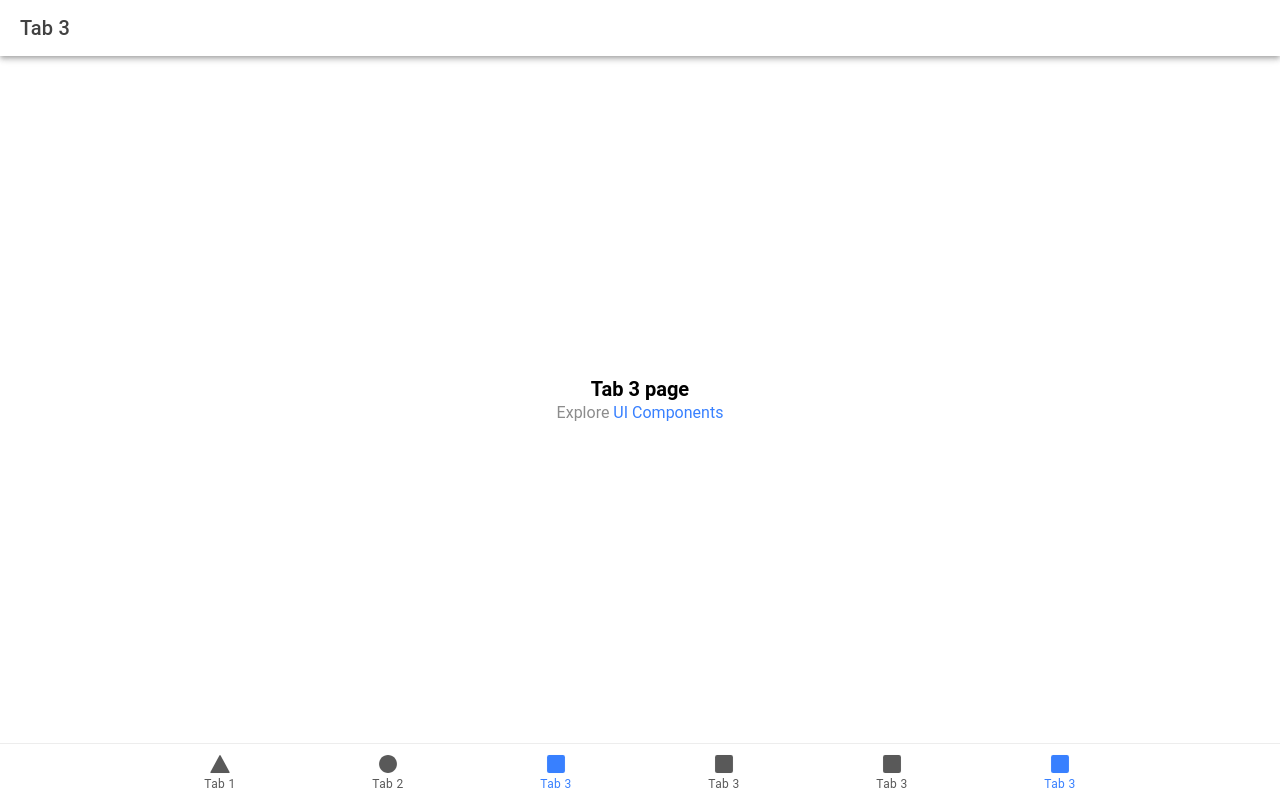
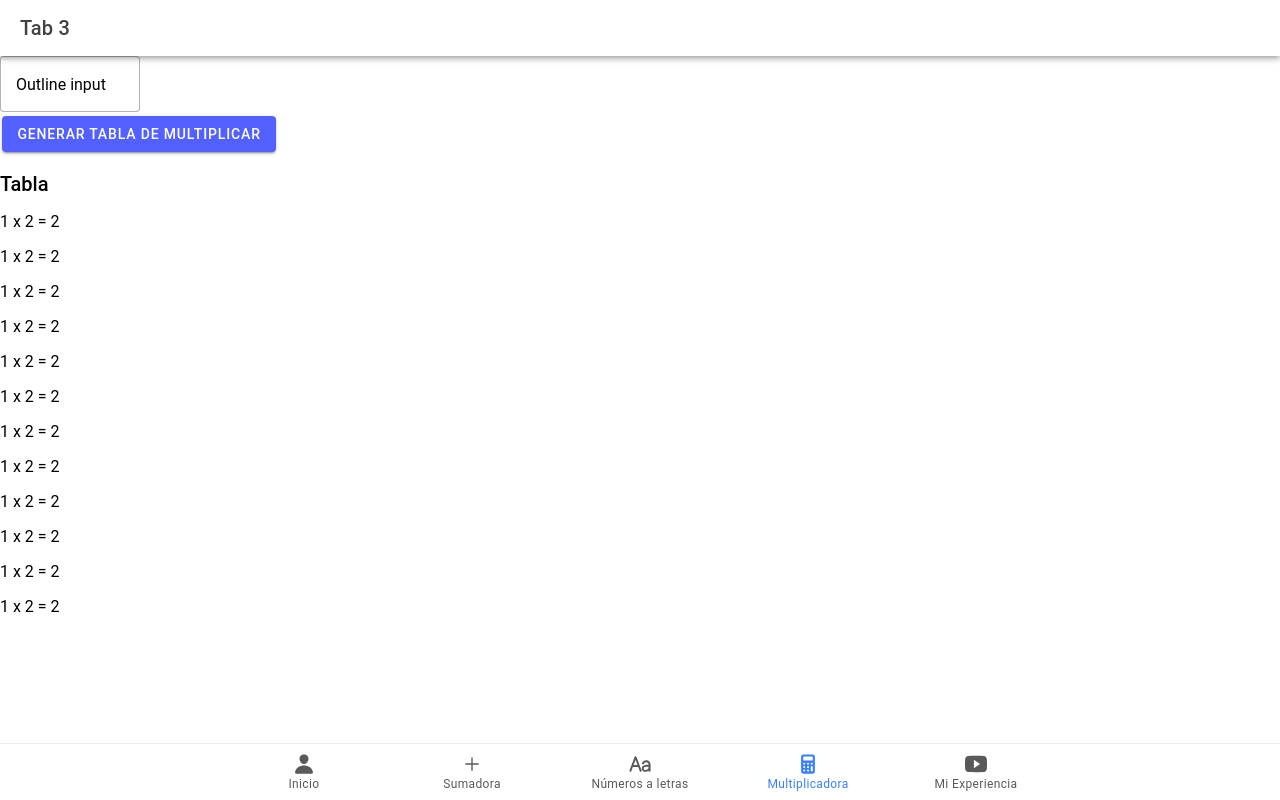
Before and after one commit to crisandev/ionic-first-app, a React (Vite) app: page /multiply in a window 1280 px wide. Built offline with nearby package versions, Linux system fonts and the light colour scheme.

Commit message:
components home, adding, multiply and numberstoletters made

```diff
--- a/src/App.tsx
+++ b/src/App.tsx
@@ -1,7 +1,7 @@
 import { Redirect, Route } from "react-router-dom";
 import { IonApp, IonIcon, IonLabel, IonRouterOutlet, IonTabBar, IonTabButton, IonTabs, setupIonicReact } from "@ionic/react";
 import { IonReactRouter } from "@ionic/react-router";
-import { ellipse, square, triangle } from "ionicons/icons";
+import { calculator, logoYoutube, person, add, text } from "ionicons/icons";
 import Home from "./pages/Home/Home";
 import Adding from "./pages/Adding/Adding";
 import NumbersToLetters from "./pages/NumberToLetters/NumberToLetters";
@@ -55,28 +55,24 @@ const App: React.FC = () => (
         </IonRouterOutlet>
         <IonTabBar slot="bottom">
           <IonTabButton tab="home" href="/home">
-            <IonIcon aria-hidden="true" icon={triangle} />
-            <IonLabel>Tab 1</IonLabel>
+            <IonIcon aria-hidden="true" icon={person} />
+            <IonLabel>Inicio</IonLabel>
           </IonTabButton>
           <IonTabButton tab="adding" href="/adding">
-            <IonIcon aria-hidden="false" icon={ellipse} />
-            <IonLabel>Tab 2</IonLabel>
+            <IonIcon aria-hidden="false" icon={add} />
+            <IonLabel>Sumadora</IonLabel>
+          </IonTabButton>
+          <IonTabButton tab="numbers-to-letters" href="/number-to-letters">
+            <IonIcon aria-hidden="true" icon={text} />
+            <IonLabel>Números a letras</IonLabel>
           </IonTabButton>
           <IonTabButton tab="multiply" href="/multiply">
-            <IonIcon aria-hidden="false" icon={square} />
-            <IonLabel>Tab 3</IonLabel>
-          </IonTabButton>
-          <IonTabButton tab="numbers-to-letters" href="/number-to-letters">
-            <IonIcon aria-hidden="true" icon={square} />
-            <IonLabel>Tab 3</IonLabel>
+            <IonIcon aria-hidden="false" icon={calculator} />
+            <IonLabel>Multiplicadora</IonLabel>
           </IonTabButton>
           <IonTabButton tab="personal-experience" href="/personal-experience">
-            <IonIcon aria-hidden="true" icon={square} />
-            <IonLabel>Tab 3</IonLabel>
-          </IonTabButton>
-          <IonTabButton tab="multiply" href="/multiply">
-            <IonIcon aria-hidden="true" icon={square} />
-            <IonLabel>Tab 3</IonLabel>
+            <IonIcon aria-hidden="true" icon={logoYoutube} />
+            <IonLabel>Mi Experiencia</IonLabel>
           </IonTabButton>
         </IonTabBar>
       </IonTabs>
--- /dev/null
+++ b/src/components/Modal.css
@@ -0,0 +1,15 @@
+ion-modal#example-modal {
+  --height: 50%;
+  --border-radius: 16px;
+  --box-shadow: 0 10px 15px -3px rgb(0 0 0 / 0.1), 0 4px 6px -4px rgb(0 0 0 / 0.1);
+}
+
+ion-modal#example-modal::part(backdrop) {
+  background: rgba(209, 213, 219);
+  opacity: 1;
+}
+
+ion-modal#example-modal ion-toolbar {
+  --background: rgb(14 116 144);
+  --color: white;
+}
--- /dev/null
+++ b/src/components/Modal.tsx
@@ -0,0 +1,79 @@
+import React, { useRef } from "react";
+import { IonButtons, IonButton, IonModal, IonHeader, IonContent, IonToolbar, IonTitle, IonPage, IonList, IonItem, IonLabel, IonAvatar, IonImg } from "@ionic/react";
+
+import "./Modal.css";
+
+function Example() {
+  const modal = useRef<HTMLIonModalElement>(null);
+
+  function dismiss() {
+    modal.current?.dismiss();
+  }
+
+  return (
+    <IonPage>
+      <IonHeader>
+        <IonToolbar>
+          <IonTitle>App</IonTitle>
+        </IonToolbar>
+      </IonHeader>
+      <IonContent className="ion-padding">
+        <IonButton id="open-modal" expand="block">
+          Open Modal
+        </IonButton>
+        <IonModal id="example-modal" ref={modal} trigger="open-modal">
+          <IonContent>
+            <IonToolbar>
+              <IonTitle>Modal</IonTitle>
+              <IonButtons slot="end">
+                <IonButton color="light" onClick={() => dismiss()}>
+                  Close
+                </IonButton>
+              </IonButtons>
+            </IonToolbar>
+            <IonList>
+              <IonItem>
+                <IonAvatar slot="start">
+                  <IonImg src="https://i.pravatar.cc/300?u=b" />
+                </IonAvatar>
+                <IonLabel>
+                  <h2>Connor Smith</h2>
+                  <p>Sales Rep</p>
+                </IonLabel>
+              </IonItem>
+              <IonItem>
+                <IonAvatar slot="start">
+                  <IonImg src="https://i.pravatar.cc/300?u=a" />
+                </IonAvatar>
+                <IonLabel>
+                  <h2>Daniel Smith</h2>
+                  <p>Product Designer</p>
+                </IonLabel>
+              </IonItem>
+              <IonItem>
+                <IonAvatar slot="start">
+                  <IonImg src="https://i.pravatar.cc/300?u=d" />
+                </IonAvatar>
+                <IonLabel>
+                  <h2>Greg Smith</h2>
+                  <p>Director of Operations</p>
+                </IonLabel>
+              </IonItem>
+              <IonItem>
+                <IonAvatar slot="start">
+                  <IonImg src="https://i.pravatar.cc/300?u=e" />
+                </IonAvatar>
+                <IonLabel>
+                  <h2>Zoey Smith</h2>
+                  <p>CEO</p>
+                </IonLabel>
+              </IonItem>
+            </IonList>
+          </IonContent>
+        </IonModal>
+      </IonContent>
+    </IonPage>
+  );
+}
+
+export default Example;
--- a/src/pages/Adding/Adding.tsx
+++ b/src/pages/Adding/Adding.tsx
@@ -1,22 +1,45 @@
 import { IonButton, IonContent, IonHeader, IonInput, IonPage, IonTitle, IonToolbar } from "@ionic/react";
-import ExploreContainer from "../../components/ExploreContainer";
 import "./Adding.css";
+import Modal from "../../components/Modal";
 import { useState } from "react";
 
 const Adding: React.FC = () => {
-  const [num1, setNum1] = useState('0');
-  const [num2, setNum2] = useState('0');
-  const [addResult, setAddResult] = useState('0');
+  const [num1, setNum1] = useState("");
+  const [num2, setNum2] = useState("");
+  const [addResult, setAddResult] = useState("0");
+
+  function isValidNumericString(input: string): boolean {
+    const numericRegex: RegExp = /^[0-9]+$/;
+    return numericRegex.test(input);
+  }
 
   const handleValueChangeNum1 = (e: CustomEvent) => {
-    setNum1(e.detail.value);
+    let value = e.detail.value;
+    if (isValidNumericString(value)) {
+      setNum1(value);
+    } else {
+      alert("Solo se permiten valores númericos");
+      setNum1("");
+    }
   };
 
   const handleValueChangeNum2 = (e: CustomEvent) => {
-    setNum2(e.detail.value);
+    let value = e.detail.value;
+    if (isValidNumericString(value)) {
+      setNum2(value);
+    } else {
+      alert("Solo se permiten valores númericos");
+      setNum2("");
+    }
+    // setNum2(e.detail.value);
   };
   const handleClickSumar = () => {
-    setAddResult('Working ' + num1 + " " +  num2);
+    if ((isValidNumericString(num1), isValidNumericString(num2))) {
+      let result = Number(num1) + Number(num2);
+      setAddResult(result.toString());
+    } else {
+      alert("Solo se permiten valores numericos");
+    }
   };
 
   return (
@@ -27,20 +50,20 @@ const Adding: React.FC = () => {
         </IonToolbar>
       </IonHeader>
       <IonContent fullscreen>
-        <>
+        <div className="container">
           <div>
-            <IonInput value={num1} onIonChange={handleValueChangeNum1} label="Outline input" labelPlacement="floating" fill="outline" placeholder="Enter text" style={{ maxWidth: "140px" }}></IonInput>
-            <IonInput value={num2} onIonChange={handleValueChangeNum2} label="Outline input" labelPlacement="floating" fill="outline" placeholder="Enter text" style={{ maxWidth: "140px" }}></IonInput>
+            <IonInput className="input" value={num1} onIonChange={handleValueChangeNum1} label="Primer Número" labelPlacement="floating" fill="outline" placeholder="Número 1" style={{ maxWidth: "160px" }}></IonInput>
+            <IonInput className="input" value={num2} onIonChange={handleValueChangeNum2} label="Segundo Número" labelPlacement="floating" fill="outline" placeholder="Número 2" style={{ maxWidth: "160px" }}></IonInput>
           </div>
           <IonButton color="tertiary" onClick={handleClickSumar}>
             Sumar
           </IonButton>
-          <div>
-            <p>
-              Result <span>{addResult}</span>
-            </p>
+          <div style={{ textAlign: "center" }}>
+            <p>Result</p>
+            <p>{addResult}</p>
           </div>
-        </>
+        </div>
+        {/* <Modal /> */}
       </IonContent>
     </IonPage>
   );
--- a/src/pages/Home/Home.tsx
+++ b/src/pages/Home/Home.tsx
@@ -4,18 +4,18 @@ import "./Home.css";
 
 const Home: React.FC = () => {
   return (
-    <IonPage>
+    <IonPage className="center">
       <IonHeader>
         <IonToolbar>
-          <IonTitle>Tab 1</IonTitle>
+          <IonTitle style={{textAlign: "center"}}>Inicio</IonTitle>
         </IonToolbar>
       </IonHeader>
       <IonContent fullscreen>
-        <section>
-          <div>
+        <section className="center">
+          <div className="image">
             <img src="/images/profile-image.jpg" alt="Profile Photo" width={100} />
           </div>
-          <div>
+          <div className="text">
             <h1>Cristian Eulises Sanchez Ramirez</h1>
             <p>scristianeulises@gmail.com</p>
           </div>
--- a/src/pages/Multiply/Multiply.tsx
+++ b/src/pages/Multiply/Multiply.tsx
@@ -1,6 +1,6 @@
-import { IonContent, IonHeader, IonPage, IonTitle, IonToolbar } from '@ionic/react';
-import ExploreContainer from '../../components/ExploreContainer';
-import './Multiply.css';
+import { IonButton, IonContent, IonHeader, IonInput, IonPage, IonTitle, IonToolbar } from "@ionic/react";
+import ExploreContainer from "../../components/ExploreContainer";
+import "./Multiply.css";
 
 const Multiply: React.FC = () => {
   return (
@@ -11,12 +11,29 @@ const Multiply: React.FC = () => {
         </IonToolbar>
       </IonHeader>
       <IonContent fullscreen>
-        <IonHeader collapse="condense">
-          <IonToolbar>
-            <IonTitle size="large">Tab 3</IonTitle>
-          </IonToolbar>
-        </IonHeader>
-        <ExploreContainer name="Tab 3 page" />
+        <>
+          <div>
+            <IonInput label="Outline input" labelPlacement="floating" fill="outline" placeholder="Enter text" style={{ maxWidth: "140px" }}></IonInput>
+          </div>
+          <IonButton color="tertiary">Generar Tabla de Multiplicar</IonButton>
+          <div>
+            <h4>Tabla</h4>
+            <div>
+              <p>1 x 2 = 2</p>
+              <p>1 x 2 = 2</p>
+              <p>1 x 2 = 2</p>
+              <p>1 x 2 = 2</p>
+              <p>1 x 2 = 2</p>
+              <p>1 x 2 = 2</p>
+              <p>1 x 2 = 2</p>
+              <p>1 x 2 = 2</p>
+              <p>1 x 2 = 2</p>
+              <p>1 x 2 = 2</p>
+              <p>1 x 2 = 2</p>
+              <p>1 x 2 = 2</p>
+            </div>
+          </div>
+        </>
       </IonContent>
     </IonPage>
   );
--- a/src/pages/NumberToLetters/NumberToLetters.tsx
+++ b/src/pages/NumberToLetters/NumberToLetters.tsx
@@ -5,7 +5,7 @@ import { numbers } from "./numbers";
 import { useState } from "react";
 
 const NumberToLetters: React.FC = () => {
-  const [numberWord, setNumberWord] = useState("");
+  const [numberWord, setNumberWord] = useState("'Ingrese un valor'");
   const [number, setNumber] = useState("");
 
   const handleChangeNumber = (e: CustomEvent) => {
@@ -13,11 +13,14 @@ const NumberToLetters: React.FC = () => {
   };
 
   const handleClickNumberWord = () => {
-    const value = numbers[Number(number)]
-    setNumberWord(value)
+    if(Number(number) > 1000){
+      setNumberWord("El número debe de estar en el rango 1 - 1000 ")
+      return;
+    }
 
-  }
-
+    const value = numbers[Number(number)];
+    setNumberWord(value);
+  };
 
   return (
     <IonPage>
@@ -27,12 +30,14 @@ const NumberToLetters: React.FC = () => {
         </IonToolbar>
       </IonHeader>
       <IonContent fullscreen>
-        <IonInput value={number} onIonChange={handleChangeNumber} label="Outline input" labelPlacement="floating" fill="outline" placeholder="Enter text" style={{ maxWidth: "140px" }}></IonInput>
-        <p>Nombre del número: {numberWord}</p>
-
-        <IonButton color="tertiary" onClick={handleClickNumberWord}>
-          Buscar nombre del número
-        </IonButton>
+        <div className="containerNumToLetters">
+          <IonInput className="input" value={number} onIonChange={handleChangeNumber} label="Ingrese un número" labelPlacement="floating" fill="outline" placeholder="Número" style={{ maxWidth: "160px" }}></IonInput>
+          <IonButton color="tertiary" onClick={handleClickNumberWord}>
+            Buscar nombre del número
+          </IonButton>
+          <p>Nombre del número</p>
+          <p>{numberWord ? numberWord : "'Valor incorrecto'"}</p>
+        </div>
       </IonContent>
     </IonPage>
   );
--- a/src/pages/PersonalExperience/PersonalExperience.tsx
+++ b/src/pages/PersonalExperience/PersonalExperience.tsx
@@ -1,6 +1,6 @@
-import { IonContent, IonHeader, IonPage, IonTitle, IonToolbar } from '@ionic/react';
-import ExploreContainer from '../../components/ExploreContainer';
-import './PersonalExperience.css';
+import { IonContent, IonHeader, IonPage, IonTitle, IonToolbar } from "@ionic/react";
+import ExploreContainer from "../../components/ExploreContainer";
+import "./PersonalExperience.css";
 
 const PersonalExperience: React.FC = () => {
   return (
@@ -11,12 +11,10 @@ const PersonalExperience: React.FC = () => {
         </IonToolbar>
       </IonHeader>
       <IonContent fullscreen>
-        <IonHeader collapse="condense">
-          <IonToolbar>
-            <IonTitle size="large">Tab 2</IonTitle>
-          </IonToolbar>
-        </IonHeader>
-        <ExploreContainer name="Tab 2 page" />
+        <h2>Experiencia Personal Creando la App</h2>
+        <div>
+        <iframe width="500" height="500" src="https://www.youtube.com/embed/V1uvtQS8_RI" title="DONATY SE LA MONTA EN SU CARA A PAPERA POR ACUSARLO DE ATRACO" allow="accelerometer; autoplay; clipboard-write; encrypted-media; gyroscope; picture-in-picture; web-share" ></iframe>
+        </div>
       </IonContent>
     </IonPage>
   );
```
Also changed, not shown: src/pages/Adding/Adding.css (+11 -0 lines), src/pages/Home/Home.css (+17 -0 lines), src/pages/NumberToLetters/NumberToLetters.css (+7 -0 lines).
